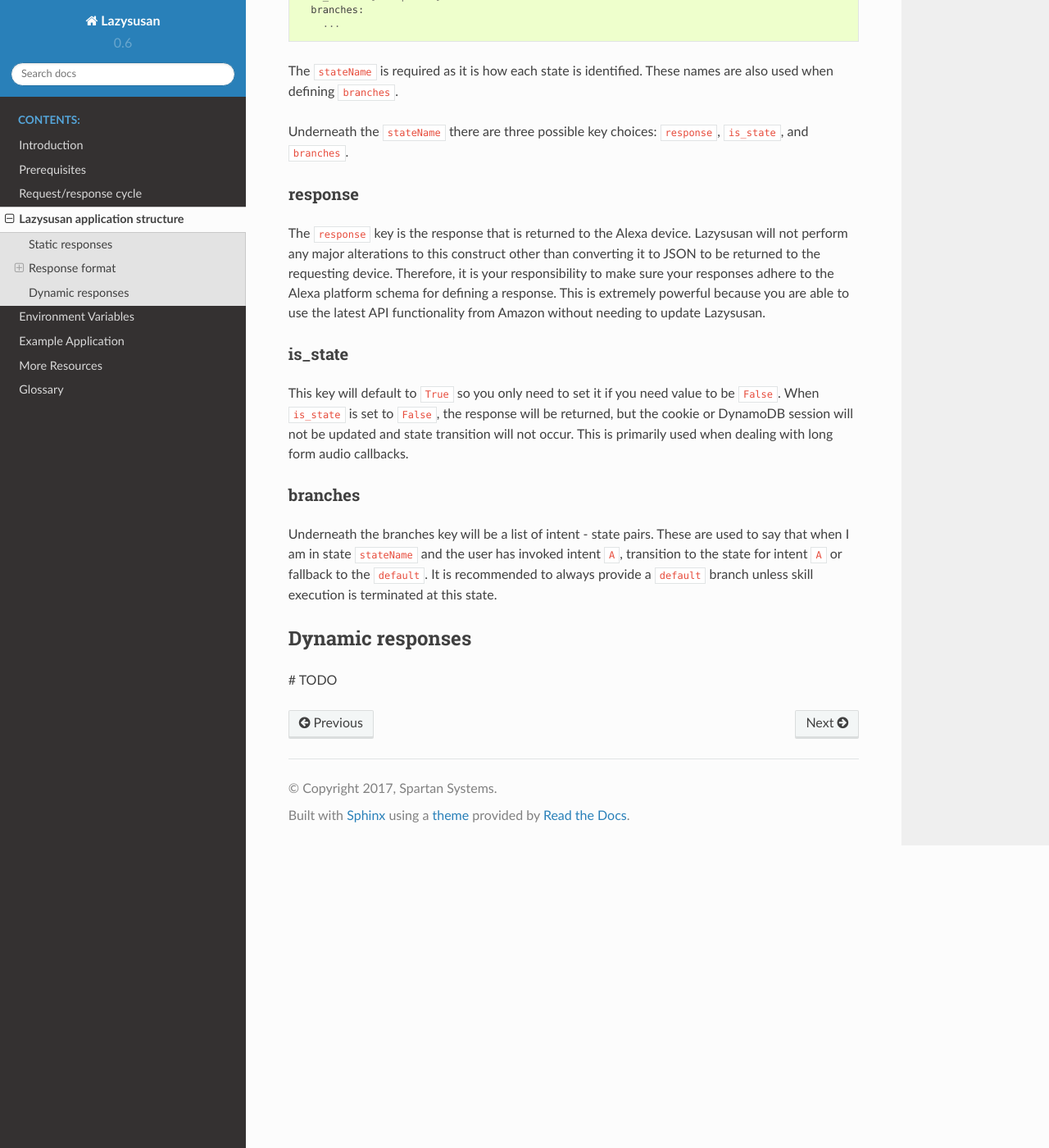
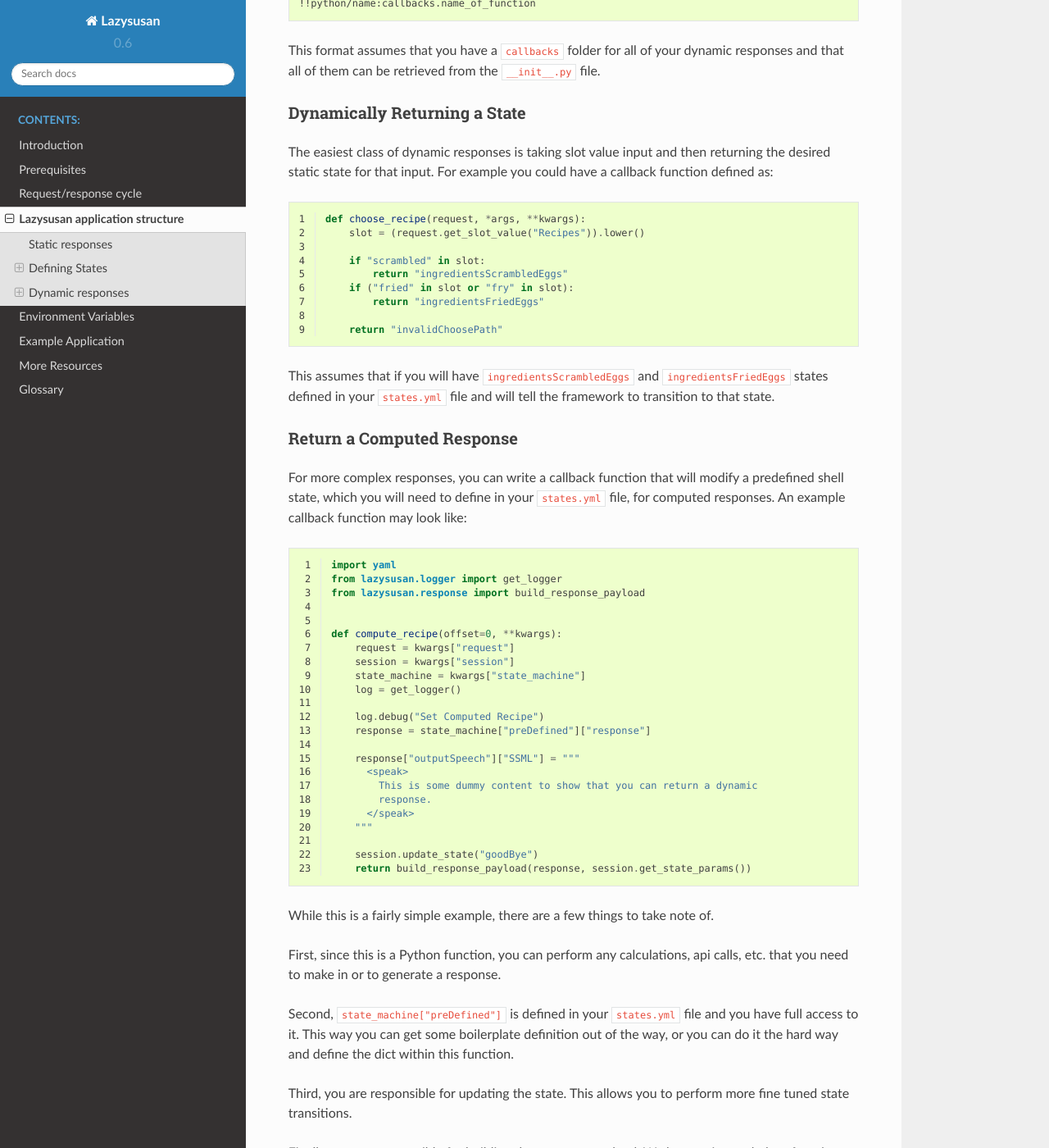
Before and after one commit to verypossible/lazysusan, a Sphinx documentation site: the page built from docs/lazysusan.rst, in a window 1280 px wide and 1400 px high, scrolled down 2701 px. Shown: the whole window at 82% size. Built offline with Sphinx 7.4.7 and the Read the Docs theme 2.0.0, drawn with Linux system fonts in a browser that asks for light colours; some of the changed text lies outside the part shown.

Commit message:
Document Dynamic Response Strategies

```diff
--- a/docs/lazysusan.rst
+++ b/docs/lazysusan.rst
@@ -56,30 +56,6 @@ Let's take a look at an example file and walk through the details
         AMAZON.YesIntent: ingredientsScrambledEggs
         default: goodBye
 
-    ingredientsScrambledEggs:
-      response:
-        shouldEndSession: false
-        outputSpeech:
-          type: SSML
-          ssml: >
-            <speak>
-              For this recipe you will need a non stick frying pan, a spatula, a
-              bowl, a fork, and 2 eggs. Have you located all of these and are you
-              ready to begin?
-            </speak>
-        reprompt:
-          type: SSML
-          ssml: >
-            <speak>
-              For this recipe you will need a non stick frying pan, a spatula, a
-              bowl, a fork, and 2 eggs. Have you located all of these and are you
-              ready to begin?
-            </speak>
-      branches:
-        AMAZON.YesIntent: stepOneScrambledEggs
-        AMAZON.NoIntent: ingredientsScrambledEggs
-        default: goodBye
-
 ..  note::
 
     Every ``states.yml`` file *must* contain an ``initialState`` block which is the entry point to
@@ -88,39 +64,8 @@ Let's take a look at an example file and walk through the details
 A ``states.yml`` file will contain multiple blocks where each block has a unique name and
 corresponds to an Alexa request.
 
-In the example above we show two blocks. The ``initialState`` block is the response which is
-returned upon initial launch of the skill.  The ``ingredientsScrambledEggs`` block will be returned
-when the user is in the ``initialState`` state and triggers a ``AMAZON.YesIntent``.
 
-Following this logic, we can see that if the user is in the ``ingredientsScrambledEggs`` state and
-triggers an ``AMAZON.NoIntent`` they will be routed back to the same response. For example:
-
-::
-
-    user: Alexa, ask recipe helper how to make scrambled eggs
-    Alexa: Welcome to simple recipe helper. Would you like to make some scrambled eggs?
-    u: yes
-    Alexa: For this recipe you will need a non stick frying pan, a ...are you ready to begin?
-    u: no
-    Alexa: For this recipe you will need a non stick frying pan, a ...are you ready to begin?
-
-Additionally, any undefined intents in a given state will be routed to the ``default`` response.
-
-..  note::
-
-    Every response file *must* contain an ``default`` route/branch
-
-For example, assume we are in ``ingredientsScrambledEggs`` state and the user responds with
-something invalid:
-
-::
-
-    Alexa: For this recipe you will need a non stick frying pan, a ...are you ready to begin?
-    u: bananas
-    Alexa: Goodbye
-
-
-Response format
+Defining States
 ===================
 
 Lazysusan doesn't add any syntactic sugar or do any checking of the responses defined in your
@@ -178,4 +123,93 @@ skill execution is terminated at this state.
 Dynamic responses
 =================
 
-# TODO
+There are two types of dynamic responses:
+
+- `Dynamically Returning a State`_
+- `Return a Computed Response`_
+
+Both types of callbacks are refenced the same way in your ``states.yml`` file.
+In the ``branches`` section of the desired state, for the desired intent, you
+will reference your callback using the following format:
+
+::
+
+  !!python/name:callbacks.name_of_function
+
+This format assumes that you have a ``callbacks`` folder for all of your dynamic
+responses and that all of them can be retrieved from the ``__init__.py`` file.
+
+Dynamically Returning a State
+-----------------------------
+
+The easiest class of dynamic responses is taking slot value input and then
+returning the desired static state for that input. For example you could have a
+callback function defined as:
+
+..  code-block:: python
+    :linenos:
+
+    def choose_recipe(request, *args, **kwargs):
+        slot = (request.get_slot_value("Recipes")).lower()
+
+        if "scrambled" in slot:
+            return "ingredientsScrambledEggs"
+        if ("fried" in slot or "fry" in slot):
+            return "ingredientsFriedEggs"
+
+        return "invalidChoosePath"
+
+This assumes that if you will have ``ingredientsScrambledEggs`` and
+``ingredientsFriedEggs`` states defined in your ``states.yml`` file and will
+tell the framework to transition to that state.
+
+
+Return a Computed Response
+--------------------------
+
+For more complex responses, you can write a callback function that will modify a
+predefined shell state, which you will need to define in your ``states.yml``
+file, for computed responses. An example callback function may look like:
+
+..  code-block:: python
+    :linenos:
+
+    import yaml
+    from lazysusan.logger import get_logger
+    from lazysusan.response import build_response_payload
+
+
+    def compute_recipe(offset=0, **kwargs):
+        request = kwargs["request"]
+        session = kwargs["session"]
+        state_machine = kwargs["state_machine"]
+        log = get_logger()
+
+        log.debug("Set Computed Recipe")
+        response = state_machine["preDefined"]["response"]
+
+        response["outputSpeech"]["SSML"] = """
+          <speak>
+            This is some dummy content to show that you can return a dynamic
+            response.
+          </speak>
+        """
+
+        session.update_state("goodBye")
+        return build_response_payload(response, session.get_state_params())
+
+While this is a fairly simple example, there are a few things to take note of.
+
+First, since this is a Python function, you can perform any calculations, api calls,
+etc. that you need to make in or to generate a response.
+
+Second, ``state_machine["preDefined"]`` is defined in your ``states.yml`` file
+and you have full access to it. This way you can get some boilerplate definition
+out of the way, or you can do it the hard way and define the dict within this
+function.
+
+Third, you are responsible for updating the state. This allows you to perform
+more fine tuned state transitions.
+
+Finally, you are responsible for building the response payload. We have written
+a helper function build this for you.
```
